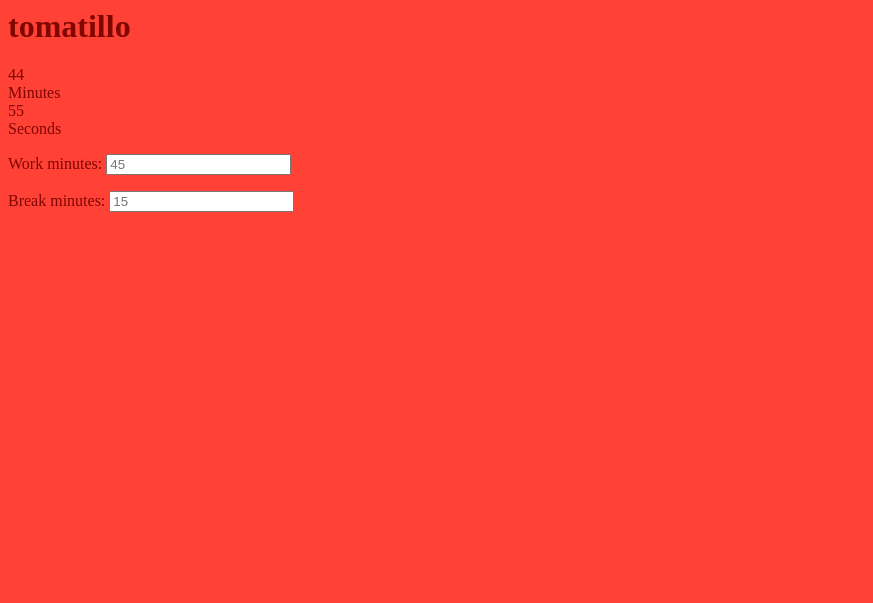
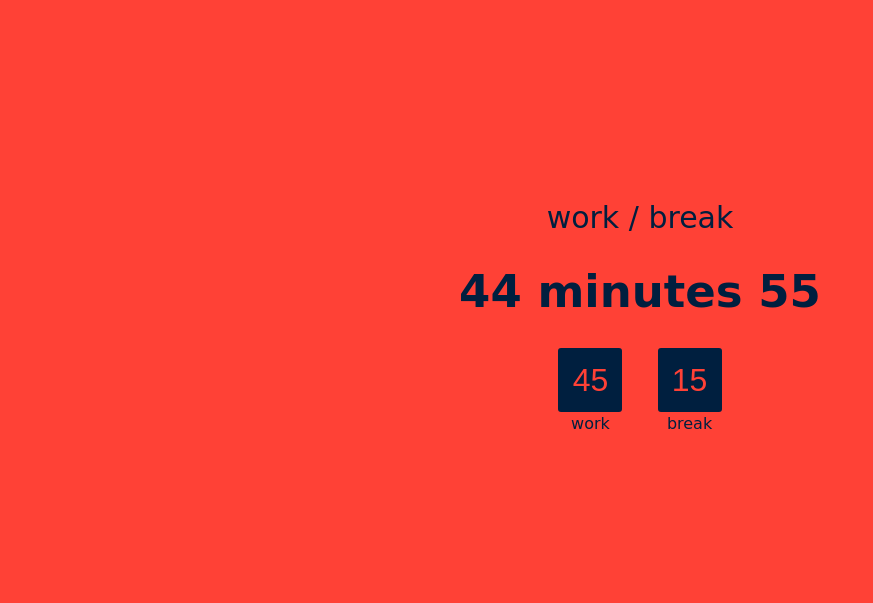
Before and after one commit to lukasschwab/tomatillo, a plain HTML site: page index.html in a window 1280 px wide. Shown: the whole page, without its empty margins (0-873 px from the left). Drawn offline with Linux system fonts and the light colour scheme; a web font is replaced by a local one.

Commit message:
Add some style

```diff
--- a/index.html
+++ b/index.html
@@ -1,16 +1,19 @@
-<h1>tomatillo</h1>
-<div id="clockdiv">
-  <div>
-    <span class="minutes"></span>
-    <div class="smalltext">Minutes</div>
+<head>
+  <title>Tomatillo</title>
+  <link rel="stylesheet" type="text/css" href="style.css">
+</head>
+<body>
+  <p id="modeTitle">work / break</p>
+  <div id="clockdiv">
+    <div>
+      <span class="minutes"></span> minutes <span class="seconds"></span></div>
+    </div>
   </div>
-  <div>
-    <span class="seconds"></span>
-    <div class="smalltext">Seconds</div>
+  <div id="workInput" class="input">
+    <input name="workMinutes" type="text" maxlength="3" id="workMinutes" class="setting" placeholder="45"><br>work
   </div>
-</div>
-<div id="inputdiv">
-  <p>Work minutes: <input name="workMinutes" type="text" maxlength="3" id="workMinutes" class="setting" placeholder="45"></p>
-  <p>Break minutes: <input name="breakMinutes" type="text" maxlength="3" id="breakMinutes" class="setting" placeholder="15"></p>
-</div>
+  <div id="breakInput" class="input">
+    <input name="breakMinutes" type="text" maxlength="3" id="breakMinutes" class="setting" placeholder="15"><br>break
+  </div>
+</body>
 <script src="timer.js"></script>
--- a/style.css
+++ b/style.css
@@ -0,0 +1,38 @@
+@import url('https://fonts.googleapis.com/css?family=Share:400,700');
+
+body {
+    font-family: 'Share', cursive;
+    font-weight: normal;
+    text-align: center;
+    margin-top: 25vh;
+    margin-bottom: 25vh;
+}
+
+#modeTitle {
+    font-size: 30px;
+}
+
+#clockdiv {
+    font-weight: bold;
+    font-size: 45px;
+    margin-bottom: 30px;
+}
+
+/* The fields themselves*/
+input {
+    font-size: 2em;
+    width: 2em;
+    text-align: center;
+    height: 2em;
+    border: none;
+    border-radius: 3px;
+    outline: none;
+    margin: 0 15px 0 15px;
+}
+
+.input {
+    display: inline-block;
+    line-height: 1.5em;
+    text-align: center;
+    /*font-size: 1.5em;*/
+}
--- a/timer.js
+++ b/timer.js
@@ -1,9 +1,9 @@
 var CLOCK_ID = 'clockdiv'
 var COLORS = {
   "red": "#FF4136",
-  "redtext": "hsla(3, 100%, 25%, 1.0)",
+  "redtext": "#001F3F",
   "lime": "#01FF70",
-  "limetext": "hsla(146, 100%, 20%, 1.0)"
+  "limetext": "#001F3F"
 }
 var DEFAULT_TIMES = {
   "work": 45,
@@ -24,8 +24,6 @@ function notify(intoWork) {
     // NOTE: I comment this out when testing locally because notifications break.
   } else if (Notification.permission !== "denied") {
     Notification.requestPermission(function (p) {
-      console.log(p)
-      console.log(intoWork)
       if (p === "granted") {
         if (intoWork) {
           var notification = new Notification("Start working!")
@@ -69,6 +67,10 @@ function switchToBreak() {
   // Change background/text colors
   document.body.style.backgroundColor = COLORS.lime;
   document.body.style.color = COLORS.limetext;
+  workSetting.style.background = COLORS.limetext;
+  workSetting.style.color = COLORS.lime;
+  breakSetting.style.background = COLORS.limetext;
+  breakSetting.style.color = COLORS.lime;
   notify(false)
   // Set the new timer
   var duration;
@@ -100,6 +102,10 @@ function initializeBreakClock(endtime) {
 function switchToWork() {
   document.body.style.backgroundColor = COLORS.red;
   document.body.style.color = COLORS.redtext;
+  workSetting.style.background = COLORS.redtext;
+  workSetting.style.color = COLORS.red;
+  breakSetting.style.background = COLORS.redtext;
+  breakSetting.style.color = COLORS.red;
   notify(true);
   // Calculate next work duration, initialize clock
   var duration;
@@ -118,6 +124,8 @@ var clock = document.getElementById(CLOCK_ID);
 var minutesSpan = clock.querySelector('.minutes');
 var secondsSpan = clock.querySelector('.seconds');
 var workSetting = document.getElementById("workMinutes")
+workSetting.value = "45"
 var breakSetting = document.getElementById("breakMinutes")
+breakSetting.value = "15"
 // Start with work
 switchToWork();
```
Also changed, not shown: 1 other file.
